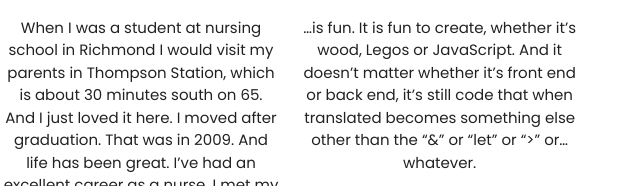
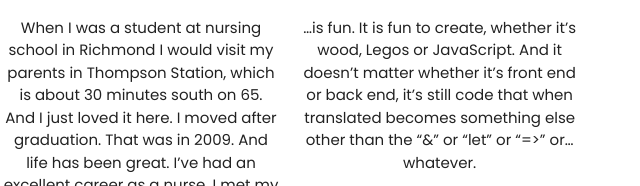
Before and after one commit to daveharmswebdev/angular-profile, a website: page docs/index.html at #/about in a window 1280 px wide. Shown: the part 711-897 px from the top of the page, 499-1139 px from the left. Drawn offline with Linux system fonts and the light colour scheme.

Commit message:
added more story

```diff
--- a/docs/views/about.html
+++ b/docs/views/about.html
@@ -18,7 +18,7 @@
 		<article class="col s12 m6 l4">
 			<h2>Coding</h2>
 			<p>
-				…is fun. It is fun to create, whether it’s wood, Legos or JavaScript. And it doesn’t matter whether it’s front end or back end, it’s still code that when translated becomes something else other than the “&” or “let” or “>” or…whatever.
+				…is fun. It is fun to create, whether it’s wood, Legos or JavaScript. And it doesn’t matter whether it’s front end or back end, it’s still code that when translated becomes something else other than the “&” or “let” or “=>” or…whatever.
 			</p>
 			<p>
 				When I first started NSS I said to myself, that I was a “backend” guy and that “frontend” guys were kids who wore skinny jeans, loved Adobe products and listened to “Fleet Foxes.”  Now I see that back end and front end challenges, while different, both fall under the umbrella that is software development; therefore, they are the same.
```
